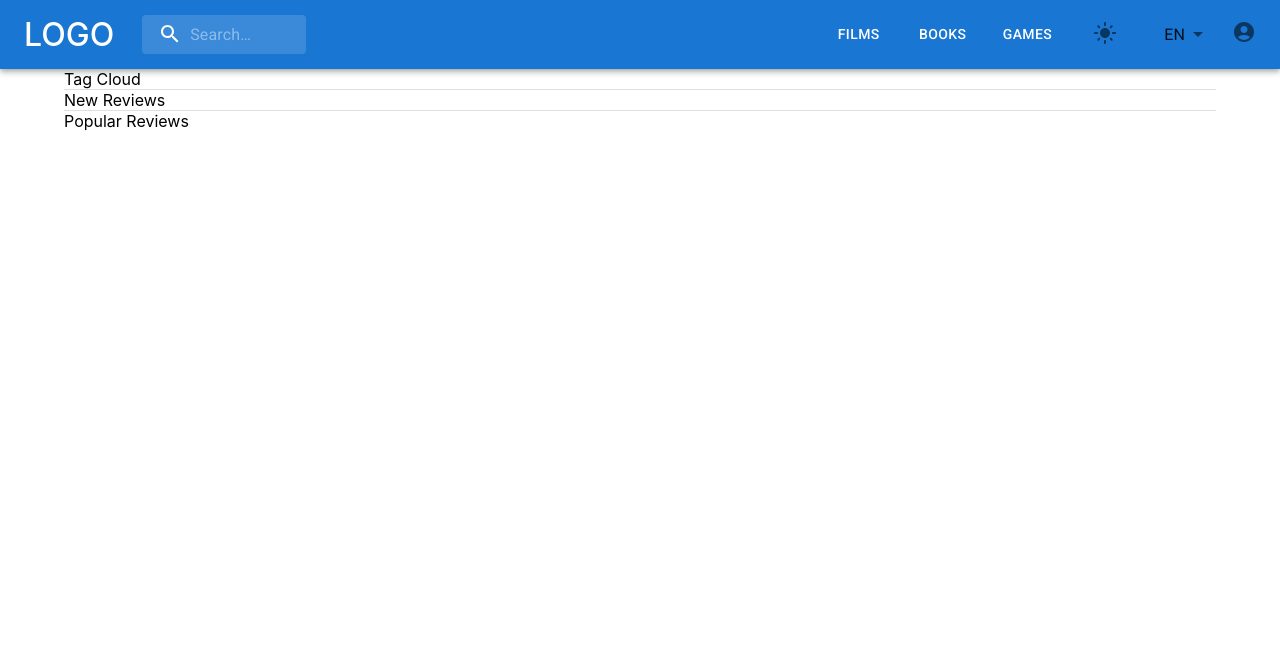
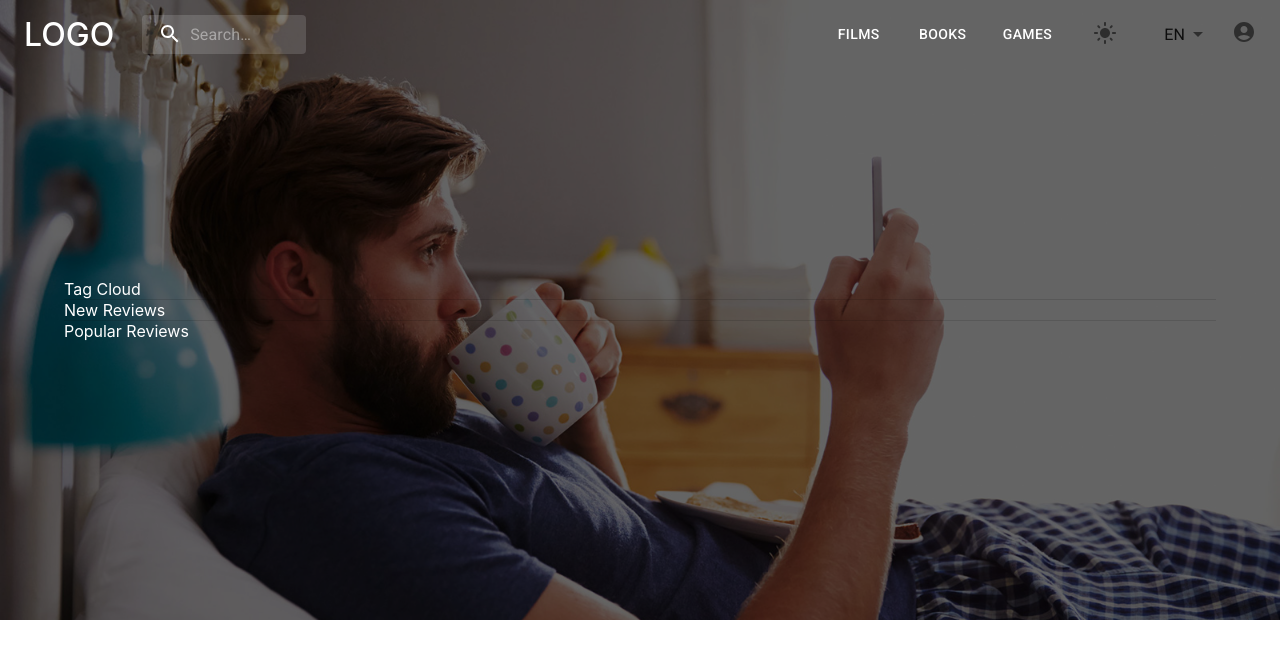
Before and after one commit to horoshopodumaj/recommendations, a React (Create React App) app in the folder client/: page / in a window 1280 px wide. Shown: the top 658 px of the page. Built offline with nearby package versions, Linux system fonts and the light colour scheme.

Commit message:
header for the main page, background

```diff
--- a/client/package.json
+++ b/client/package.json
@@ -10,6 +10,9 @@
         "@testing-library/jest-dom": "^5.16.5",
         "@testing-library/react": "^13.4.0",
         "@testing-library/user-event": "^13.5.0",
+        "axios": "^1.2.1",
+        "mobx": "^6.7.0",
+        "mobx-react-lite": "^3.4.0",
         "react": "^18.2.0",
         "react-dom": "^18.2.0",
         "react-intl": "^6.2.5",
--- a/client/src/App.js
+++ b/client/src/App.js
@@ -5,7 +5,7 @@ import Films from "./components/Films";
 import Games from "./components/Games";
 import Header from "./components/header";
 import Login from "./components/Login";
-import MainPage from "./components/MainPage";
+import MainPage from "./components/mainPage/MainPage";
 import UserPage from "./components/UserPage";
 import { LOCALES } from "../src/i18n/locales";
 import { messages } from "../src/i18n/messages";
@@ -23,7 +23,7 @@ function App() {
                 locale={currentLocale}
                 defaultLocale={LOCALES.EN}>
                 <div className="App">
-                    <Header />
+                    {/* <Header /> */}
                     <Routes>
                         <Route path="/" element={<MainPage />} />
                         <Route path="/login" element={<Login />} />
--- a/client/src/components/Games.js
+++ b/client/src/components/Games.js
@@ -1,5 +1,11 @@
 import React from "react";
+import Header from "./header/Header";
 
 export default function Games() {
-    return <div>Games</div>;
+    return (
+        <div>
+            <Header />
+            <div>Games</div>
+        </div>
+    );
 }
--- a/client/src/components/MainPage.js
+++ /dev/null
@@ -1,14 +0,0 @@
-import { Container, Divider } from "@mui/material";
-import React from "react";
-
-export default function MainPage() {
-    return (
-        <Container>
-            <div>Tag Cloud</div>
-            <Divider />
-            <div>New Reviews</div>
-            <Divider />
-            <div>Popular Reviews</div>
-        </Container>
-    );
-}
--- a/client/src/components/header/Header.js
+++ b/client/src/components/header/Header.js
@@ -1,5 +1,6 @@
-import React, { useState } from "react";
+import React, { useEffect, useState } from "react";
 import { Link } from "react-router-dom";
+import style from "./Header.module.scss";
 import { AppBar, Toolbar, Typography, Box, Button, IconButton } from "@mui/material";
 import SearchIcon from "@mui/icons-material/Search";
 import MenuIcon from "@mui/icons-material/Menu";
@@ -8,13 +9,27 @@ import UserAuth from "./UserAuth";
 import DrawerMenu from "./DrawerMenu";
 import Chapters from "./Chapters";
 
-const Header = () => {
+const Header = ({ backgroundColor, position, boxShadow }) => {
     const isAuth = true;
+    const [scrolled, setScrolled] = useState(false);
 
     //const [isSearchOpen, setSearchOpen] = useState(false);
     const [state, setState] = useState({
         left: false,
     });
+
+    useEffect(() => {
+        const onScroll = () => {
+            if (window.scrollY > 68.5) {
+                setScrolled(true);
+            } else {
+                setScrolled(false);
+            }
+        };
+        window.addEventListener("scroll", onScroll);
+
+        return () => window.removeEventListener("scroll", onScroll);
+    }, []);
 
     const toggleDrawer = (anchor, open) => (event) => {
         if (event.type === "keydown" && (event.key === "Tab" || event.key === "Shift")) {
@@ -24,7 +39,15 @@ const Header = () => {
     };
 
     return (
-        <AppBar position="static">
+        <AppBar
+            className={scrolled ? style.scrolled : ""}
+            position={position}
+            sx={{
+                backgroundColor: backgroundColor,
+                zIndex: 50,
+                boxShadow: boxShadow,
+                transition: "all 0.3s",
+            }}>
             <Toolbar sx={{ justifyContent: "space-between" }}>
                 <IconButton
                     sx={{ display: { xs: "flex", md: "none" }, pl: 0 }}
--- /dev/null
+++ b/client/src/components/header/Header.module.scss
@@ -0,0 +1,10 @@
+.scrolled {
+    background-color: white;
+    color: black;
+    & a {
+        color: black;
+    }
+    & button {
+        color: black;
+    }
+}
--- /dev/null
+++ b/client/src/components/mainPage/MainPage.js
@@ -0,0 +1,24 @@
+import { Container, Divider } from "@mui/material";
+import React from "react";
+import Header from "../header/Header";
+import style from "./MainPage.module.scss";
+
+export default function MainPage() {
+    return (
+        <>
+            <Header position={"fixed"} backgroundColor={"transparent"} boxShadow={"none"} />
+            <section className={style.banner}>
+                <div className={style.wrapper}>
+                    <Container>
+                        <div>Tag Cloud</div>
+                        <Divider />
+                        <div>New Reviews</div>
+                        <Divider />
+                        <div>Popular Reviews</div>
+                    </Container>
+                </div>
+            </section>
+            <section style={{ height: "1000px" }}></section>
+        </>
+    );
+}
--- /dev/null
+++ b/client/src/components/mainPage/MainPage.module.scss
@@ -0,0 +1,25 @@
+.banner {
+    margin-top: 0;
+    background: url("../../assets/img/home_section_1.jpg") top center/cover no-repeat fixed;
+    width: 100%;
+    position: relative;
+    color: #fff;
+    height: 620px;
+    @media screen and (max-width: 767px) {
+        background: url("../../assets/img/home_section_1.jpg") -300px top/cover no-repeat fixed;
+    }
+}
+
+.wrapper {
+    background-color: rgba(0, 0, 0, 0.6);
+    display: flex;
+    flex-direction: column;
+    justify-content: center;
+    height: 100%;
+}
+
+.header {
+    background-color: transparent;
+    z-index: 50;
+    position: fixed;
+}
--- /dev/null
+++ b/client/src/components/mainPage/index.js
@@ -0,0 +1 @@
+export { default } from "./MainPage";
```
Also changed, not shown: client/src/assets/img/home_section_1.jpg (added), 1 other file (tests, documents, lock files or other folders).
